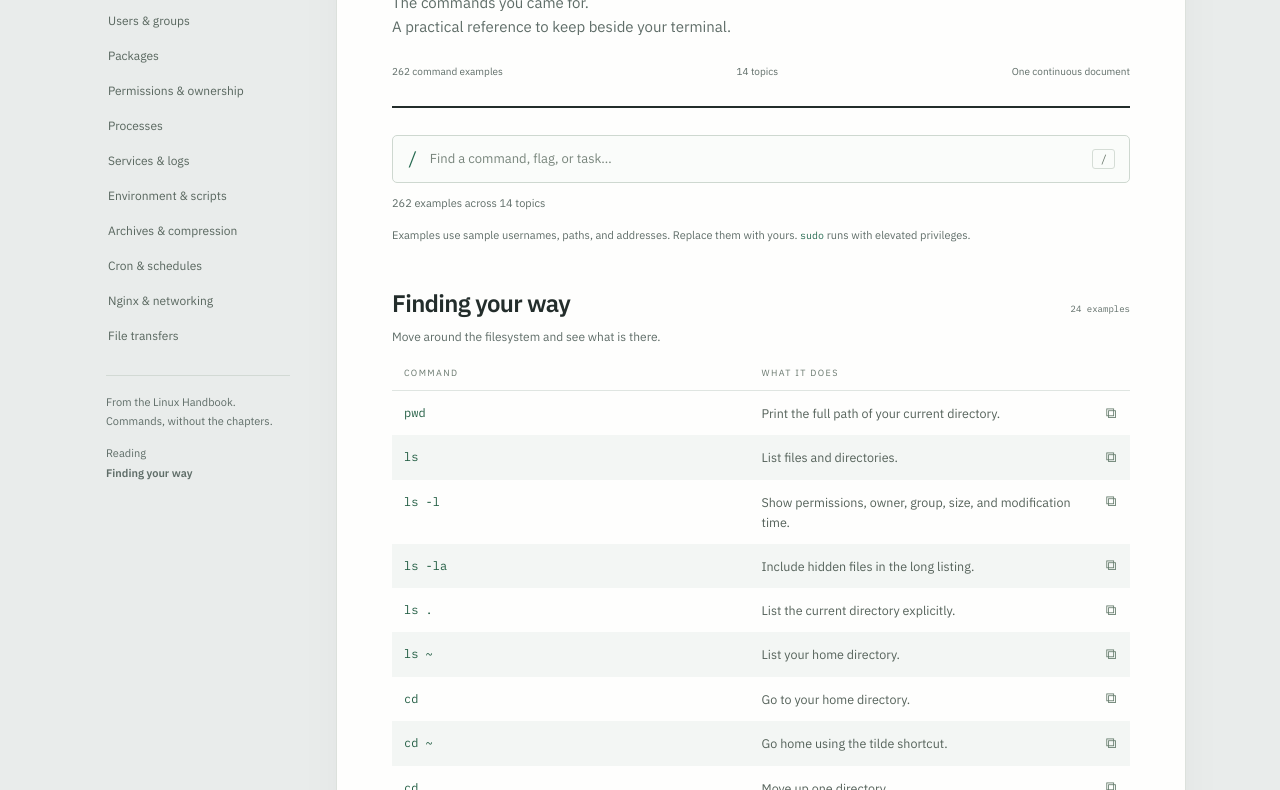
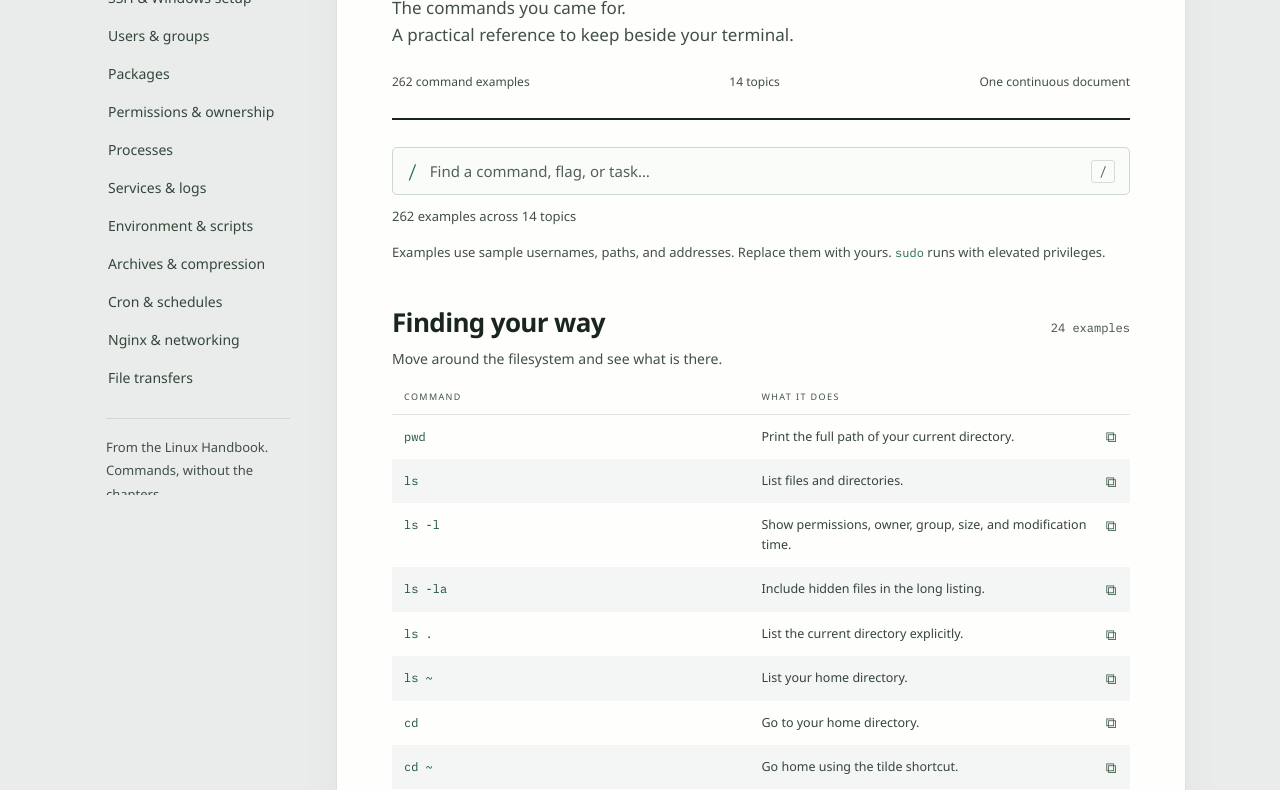
Before and after one commit to arpandrv/linux-cheatsheet, a website: page index.html in a window 1280 px wide. Shown: the part 278-1068 px from the top of the page. Drawn offline with Linux system fonts and the light colour scheme.

Commit message:
Improve readability and correct active topic navigation

```diff
--- a/app.js
+++ b/app.js
@@ -27,6 +27,7 @@
   empty.hidden = count !== 0;
   document.body.classList.toggle('searching', words.length > 0);
   status.textContent = words.length ? `${count} matching ${count === 1 ? 'example' : 'examples'}` : `${rows.length} examples across ${sections.length} topics`;
+  updateCurrentTopic();
 }
 search.addEventListener('input', filterCommands);
 clear.addEventListener('click', () => { search.value = ''; filterCommands(); search.focus(); });
@@ -67,14 +68,29 @@
   location.hash = event.target.value;
 });
 
-const observer = new IntersectionObserver(entries => {
-  const current = entries.filter(entry => entry.isIntersecting).sort((a, b) => a.boundingClientRect.top - b.boundingClientRect.top)[0];
-  if (!current) return;
+function updateCurrentTopic() {
+  const visible = sections.filter(section => !section.hidden);
+  const readingLine = document.querySelector('.toolbar').getBoundingClientRect().bottom + 72;
+  const current = visible.findLast(section => section.getBoundingClientRect().top <= readingLine) || visible[0];
   for (const link of navLinks) {
-    if (link.hash === `#${current.target.id}`) link.setAttribute('aria-current', 'location');
+    if (current && link.hash === `#${current.id}`) link.setAttribute('aria-current', 'location');
     else link.removeAttribute('aria-current');
   }
-  document.querySelector('#current-topic').textContent = current.target.dataset.title;
-}, { rootMargin: '-12% 0px -65% 0px' });
-sections.forEach(section => observer.observe(section));
+  document.querySelector('#current-topic').textContent = current?.dataset.title || 'No matching topics';
+}
+
+let observer;
+function observeReadingPosition() {
+  observer?.disconnect();
+  const readingLine = Math.min(innerHeight - 1, document.querySelector('.toolbar').getBoundingClientRect().bottom + 72);
+  // Observe a single reading line; callback entries contain changes, not all visible sections.
+  observer = new IntersectionObserver(updateCurrentTopic, {
+    rootMargin: `-${readingLine}px 0px -${innerHeight - readingLine - 1}px 0px`
+  });
+  sections.forEach(section => observer.observe(section));
+  updateCurrentTopic();
+}
+window.addEventListener('hashchange', () => requestAnimationFrame(updateCurrentTopic));
+window.addEventListener('resize', observeReadingPosition);
+observeReadingPosition();
 filterCommands();
--- a/source.css
+++ b/source.css
@@ -2,15 +2,13 @@
 @source "./index.html";
 @source "./app.js";
 
-@font-face { font-family: Plex; src: url('./fonts/sans.woff2') format('woff2'); font-style: normal; font-weight: 400; font-display: swap; }
-@font-face { font-family: Plex; src: url('./fonts/sans-semibold.woff2') format('woff2'); font-style: normal; font-weight: 600 800; font-display: swap; }
 @font-face { font-family: 'Plex Mono'; src: url('./fonts/mono.woff2') format('woff2'); font-style: normal; font-weight: 400; font-display: swap; }
-@theme { --font-sans: Plex, 'Segoe UI', sans-serif; --font-mono: 'Plex Mono', Consolas, monospace; }
+@theme { --font-sans: 'Segoe UI', 'Helvetica Neue', Arial, sans-serif; --font-mono: 'Plex Mono', Consolas, monospace; }
 @layer base { @media print { .command-section[hidden] { display: block !important; } .command-row[hidden] { display: grid !important; } } }
 
-:root { --canvas: #e9eceb; --paper: #fefefd; --ink: #232d2b; --muted: #5f6d68; --accent: #24694f; --line: #dfe5e1; --tint: #f3f6f4; --reading-scale: 1; color-scheme: light; }
-html { scroll-padding-top: 110px; }
-body { margin: 0; background: var(--canvas); color: var(--ink); font-family: Plex, 'Segoe UI', sans-serif; -webkit-font-smoothing: antialiased; }
+:root { --canvas: #e9eceb; --paper: #fefefd; --ink: #19251e; --muted: #414f46; --accent: #24694f; --line: #dfe5e1; --tint: #f3f6f4; --reading-scale: 1; color-scheme: light; }
+html { scroll-padding-top: 90px; }
+body { margin: 0; background: var(--canvas); color: var(--ink); font-family: 'Segoe UI', 'Helvetica Neue', Arial, sans-serif; -webkit-font-smoothing: antialiased; }
 button, select, input { font: inherit; }
 button, select, a { -webkit-tap-highlight-color: transparent; }
 button, select { cursor: pointer; }
@@ -22,52 +20,52 @@
 .skip-link:focus { top: 12px; }
 .toolbar { height: 65px; background: #f7f9f7; border-bottom: 1px solid #d7ddd9; }
 .brand-mark { font-family: 'Plex Mono', monospace; font-size: 19px; color: var(--accent); font-weight: 600; }
-.brand { font-size: 14px; font-weight: 600; letter-spacing: -.3px; }
-.toolbar-note { color: var(--muted); font-size: 12px; border-left: 1px solid #d1d9d4; padding-left: 20px; }
-.control { font-size: 12px; background: transparent; border: 1px solid #d4dcd6; border-radius: 5px; min-height: 34px; padding: 6px 11px; }
+.brand { font-size: 16px; font-weight: 600; letter-spacing: -.3px; }
+.toolbar-note { color: var(--muted); font-size: 14px; border-left: 1px solid #d1d9d4; padding-left: 20px; }
+.control { font-size: 14px; background: transparent; border: 1px solid #d4dcd6; border-radius: 5px; min-height: 34px; padding: 6px 11px; }
 .control:hover { background: #e8eeea; }
 .layout { max-width: 1250px; margin: 0 auto; padding: 36px 28px 64px; display: grid; grid-template-columns: 208px minmax(0, 850px); gap: 34px; justify-content: center; }
 .sidebar { position: sticky; top: 98px; height: calc(100dvh - 128px); overflow-y: auto; align-self: start; scrollbar-width: thin; }
-.sidebar-label { font-size: 11px; font-weight: 600; text-transform: uppercase; letter-spacing: 1.4px; color: var(--muted); margin: 10px 0 14px 12px; }
-.toc-link { display: block; text-decoration: none; font-size: 12px; padding: 8px 10px 8px 12px; border-left: 2px solid transparent; color: #58665e; margin: 1px 0; }
+.sidebar-label { font-size: 12px; font-weight: 600; text-transform: uppercase; letter-spacing: 1.4px; color: var(--muted); margin: 10px 0 14px 12px; }
+.toc-link { display: block; text-decoration: none; font-size: 14px; padding: 8px 10px 8px 12px; border-left: 2px solid transparent; color: #34463a; margin: 1px 0; }
 .toc-link:hover { color: var(--ink); background: #e0e6e1; }
 .toc-link[aria-current] { border-color: var(--accent); background: #dce7df; color: #245c44; font-weight: 600; }
-.sidebar-foot { border-top: 1px solid #d2d9d4; margin: 22px 12px 0; padding-top: 17px; color: var(--muted); font-size: 11px; line-height: 1.8; }
+.sidebar-foot { border-top: 1px solid #d2d9d4; margin: 22px 12px 0; padding-top: 17px; color: var(--muted); font-size: 13px; line-height: 1.8; }
 .sidebar-foot a { text-underline-offset: 3px; }
 .paper { min-width: 0; background: var(--paper); border: 1px solid #dce1dc; box-shadow: 0 3px 8px #263c2e04, 0 16px 45px #263c2e08; padding: 51px 55px 32px; }
-.document-meta { font-size: 10px; text-transform: uppercase; letter-spacing: 1.65px; color: var(--muted); font-weight: 600; }
+.document-meta { font-size: 12px; text-transform: uppercase; letter-spacing: 1.2px; color: var(--muted); font-weight: 600; }
 h1 { font-size: clamp(38px, 4.6vw, 58px); line-height: 1.05; letter-spacing: -2.7px; font-weight: 600; margin: 22px 0 18px; }
 .title-slash { color: var(--accent); }
-.lead { color: var(--muted); font-size: 15px; line-height: 1.6; max-width: 490px; }
-.intro-foot { margin-top: 25px; padding-bottom: 27px; border-bottom: 2px solid var(--ink); display: flex; justify-content: space-between; gap: 10px; font-size: 10px; color: var(--muted); }
+.lead { color: var(--muted); font-size: 17px; line-height: 1.6; max-width: 490px; }
+.intro-foot { margin-top: 25px; padding-bottom: 27px; border-bottom: 2px solid var(--ink); display: flex; justify-content: space-between; gap: 10px; font-size: 12px; color: var(--muted); }
 .search-box { margin: 27px 0 12px; display: flex; align-items: center; gap: 12px; border: 1px solid #ced8d0; border-radius: 5px; background: #fafcfa; padding: 0 14px; min-height: 48px; }
 .search-box:focus-within { outline: 2px solid #24694f38; border-color: var(--accent); }
 .search-symbol { color: var(--accent); font-family: 'Plex Mono', monospace; font-size: 18px; }
-#search { width: 100%; min-width: 0; border: 0; outline: none; background: transparent; font-size: 13px; height: 46px; }
-#search::placeholder { color: #78857c; }
-.keycap { font-family: 'Plex Mono', monospace; font-size: 11px; border: 1px solid #d5ddd6; border-radius: 3px; padding: 1px 7px; color: #677569; }
-#clear-search { font-size: 11px; text-decoration: underline; color: var(--accent); }
-#result-count { font-size: 11px; color: var(--muted); }
-.reading-note { color: var(--muted); font-size: 11px; line-height: 1.65; margin: 15px 0 0; }
-.reading-note code { color: var(--accent); font-family: 'Plex Mono', monospace; font-size: 10px; }
-.command-section { padding-top: 44px; scroll-margin-top: 85px; }
+#search { width: 100%; min-width: 0; border: 0; outline: none; background: transparent; font-size: 15px; height: 46px; }
+#search::placeholder { color: #526158; }
+.keycap { font-family: 'Plex Mono', monospace; font-size: 13px; border: 1px solid #d5ddd6; border-radius: 3px; padding: 1px 7px; color: #425347; }
+#clear-search { font-size: 13px; text-decoration: underline; color: var(--accent); }
+#result-count { font-size: 13px; color: var(--muted); }
+.reading-note { color: var(--muted); font-size: 13px; line-height: 1.65; margin: 15px 0 0; }
+.reading-note code { color: var(--accent); font-family: 'Plex Mono', monospace; font-size: 12px; }
+.command-section { padding-top: 44px; scroll-margin-top: 0; }
 .section-heading { display: flex; align-items: baseline; justify-content: space-between; gap: 15px; }
-.section-heading h2 { font-size: calc(24px * var(--reading-scale)); font-weight: 600; line-height: 1.2; letter-spacing: -.65px; }
+.section-heading h2 { font-size: calc(26px * var(--reading-scale)); font-weight: 600; line-height: 1.2; letter-spacing: -.65px; }
 .section-heading a { text-decoration: none; }
 .section-heading a:hover { color: var(--accent); }
-.section-count { font-family: 'Plex Mono', monospace; font-size: 9px; color: var(--muted); white-space: nowrap; }
-.section-description { margin: 10px 0 20px; color: var(--muted); font-size: calc(12px * var(--reading-scale)); line-height: 1.55; }
-.column-labels { display: grid; grid-template-columns: 1fr 1fr; gap: 24px; padding: 0 35px 10px 12px; border-bottom: 1px solid var(--line); font-size: 9px; text-transform: uppercase; letter-spacing: 1.4px; color: #69786e; }
+.section-count { font-family: 'Plex Mono', monospace; font-size: 12px; color: var(--muted); white-space: nowrap; }
+.section-description { margin: 10px 0 20px; color: var(--muted); font-size: calc(14px * var(--reading-scale)); line-height: 1.55; }
+.column-labels { display: grid; grid-template-columns: 1fr 1fr; gap: 24px; padding: 0 35px 10px 12px; border-bottom: 1px solid var(--line); font-size: 9px; text-transform: uppercase; letter-spacing: 1.4px; color: #425347; }
 .command-row { position: relative; display: grid; grid-template-columns: 1fr 1fr; gap: 24px; padding: 12px 35px 12px 12px; align-items: start; }
 .command-row:nth-child(even) { background: var(--tint); }
-.command-row code { display: block; min-width: 0; font-family: 'Plex Mono', Consolas, monospace; color: #225d43; font-size: calc(12px * var(--reading-scale)); line-height: 1.7; white-space: pre-wrap; overflow-wrap: anywhere; }
-.command-row p { font-size: calc(12.5px * var(--reading-scale)); line-height: 1.6; color: #55625a; margin: 0; }
-.copy-button { position: absolute; right: 4px; top: 7px; width: 30px; height: 30px; color: #647b6b; border-radius: 4px; opacity: 0; font-size: 15px; }
+.command-row code { display: block; min-width: 0; font-family: 'Plex Mono', Consolas, monospace; color: #1b5138; font-size: calc(12px * var(--reading-scale)); line-height: 1.7; white-space: pre-wrap; overflow-wrap: anywhere; }
+.command-row p { font-size: calc(12.5px * var(--reading-scale)); line-height: 1.6; color: #35443b; margin: 0; }
+.copy-button { position: absolute; right: 4px; top: 7px; width: 30px; height: 30px; color: #415f4a; border-radius: 4px; opacity: 0; font-size: 15px; }
 .command-row:hover .copy-button, .copy-button:focus-visible { opacity: 1; }
 .copy-button:hover { background: #e0e9e1; color: var(--accent); }
 .caution-label { display: inline; font-size: 9px; font-weight: 600; color: #785728; margin-right: 5px; }
-.note { padding: 14px 17px; margin-top: 18px; background: #f0f5f0; border-left: 2px solid #76947d; font-size: 11px; line-height: 1.75; color: #4b6451; }
-.note code { font-family: 'Plex Mono', monospace; font-size: 10px; }
+.note { padding: 14px 17px; margin-top: 18px; background: #f0f5f0; border-left: 2px solid #76947d; font-size: 13px; line-height: 1.75; color: #354d3c; }
+.note code { font-family: 'Plex Mono', monospace; font-size: 12px; }
 .note strong { font-weight: 600; color: #314b37; }
 .note a { text-underline-offset: 2px; }
 .quick-keys { display: grid; grid-template-columns: 1fr 1fr; column-gap: 24px; row-gap: 9px; margin-top: 10px; }
@@ -76,16 +74,16 @@
 .reference-grid { display: grid; grid-template-columns: 80px 1fr; gap: 7px 12px; margin-top: 10px; }
 .reference-grid dt { font-family: 'Plex Mono', monospace; }
 .searching .supplement { display: none; }
-.document-footer { border-top: 1px solid var(--line); margin-top: 46px; padding-top: 20px; font-size: 10px; color: var(--muted); line-height: 1.7; }
+.document-footer { border-top: 1px solid var(--line); margin-top: 46px; padding-top: 20px; font-size: 12px; color: var(--muted); line-height: 1.7; }
 .document-footer a { text-underline-offset: 3px; }
-#toast { position: fixed; bottom: 26px; left: 50%; transform: translateX(-50%); z-index: 60; background: #243b2e; color: #f4f7f4; padding: 12px 20px; border-radius: 6px; font-size: 12px; max-width: 90vw; width: max-content; box-shadow: 0 4px 20px #13221920; }
+#toast { position: fixed; bottom: 26px; left: 50%; transform: translateX(-50%); z-index: 60; background: #243b2e; color: #f4f7f4; padding: 12px 20px; border-radius: 6px; font-size: 14px; max-width: 90vw; width: max-content; box-shadow: 0 4px 20px #13221920; }
 #empty { padding: 52px 12px; text-align: center; }
 #empty h2 { font-size: 22px; font-weight: 600; }
-#empty p { font-size: 13px; color: var(--muted); margin: 10px 0 18px; }
+#empty p { font-size: 15px; color: var(--muted); margin: 10px 0 18px; }
 .mobile-topics { display: none; }
 @media (hover: none) { .copy-button { opacity: 1; } }
 @media (min-width: 1500px) { .layout { max-width: 1320px; grid-template-columns: 210px minmax(0, 880px); gap: 48px; } }
-@media (max-width: 1023px) { .layout { padding: 25px 22px; grid-template-columns: 165px minmax(0, 1fr); gap: 22px; } .paper { padding: 38px 32px 28px; } .toc-link { font-size: 11px; padding-left: 9px; } .toolbar-note { display: none; } }
-@media (max-width: 767px) { .layout { display: block; padding: 18px 12px 35px; } .sidebar { display: none; } .paper { padding: 31px 24px 25px; } .mobile-topics { display: block; width: 100%; margin-top: 17px; font-size: 12px; } .toolbar { height: 58px; padding-left: 16px; padding-right: 16px; } .toolbar .brand { font-size: 12px; } #text-size { padding: 5px; width: 66px; } h1 { font-size: 43px; letter-spacing: -2px; } .intro-foot { font-size: 9px; } .document-meta { font-size: 9px; letter-spacing: 1px; } .section-heading h2 { font-size: calc(22px * var(--reading-scale)); } .section-count { font-size: 8px; } .command-row { grid-template-columns: 1fr; gap: 4px; padding: 12px 34px 13px 12px; } .command-row code { font-size: calc(11.5px * var(--reading-scale)); } .command-row p { font-size: calc(11.5px * var(--reading-scale)); } .copy-button { opacity: 1; } .column-labels { display: none; } .command-section { padding-top: 36px; } .quick-keys { grid-template-columns: 1fr; } .keycap { display: none; } }
+@media (max-width: 1023px) { .layout { padding: 25px 22px; grid-template-columns: 195px minmax(0, 1fr); gap: 22px; } .paper { padding: 38px 32px 28px; } .toc-link { font-size: 13px; padding-left: 9px; } .toolbar-note { display: none; } }
+@media (max-width: 767px) { .layout { display: block; padding: 18px 12px 35px; } .sidebar { display: none; } .paper { padding: 31px 24px 25px; } .mobile-topics { display: block; width: 100%; margin-top: 17px; font-size: 14px; } .toolbar { height: 58px; padding-left: 16px; padding-right: 16px; } .toolbar .brand { font-size: 14px; } #text-size { padding: 5px; width: 66px; } h1 { font-size: 43px; letter-spacing: -2px; } .intro-foot { font-size: 12px; flex-wrap: wrap; } .document-meta { font-size: 11px; letter-spacing: 1px; } .section-heading h2 { font-size: calc(24px * var(--reading-scale)); } .section-count { font-size: 11px; } .command-row { grid-template-columns: 1fr; gap: 4px; padding: 12px 34px 13px 12px; } .command-row code { font-size: calc(11.5px * var(--reading-scale)); } .command-row p { font-size: calc(11.5px * var(--reading-scale)); } .copy-button { opacity: 1; } .column-labels { display: none; } .command-section { padding-top: 36px; } .quick-keys { grid-template-columns: 1fr; } .keycap { display: none; } }
 @media (max-width: 380px) { .paper { padding-left: 18px; padding-right: 18px; } .toolbar .brand-mark { display: none; } .intro-foot { flex-wrap: wrap; } h1 { font-size: 38px; } }
 @media print { body { background: white; } .toolbar, .sidebar, .mobile-topics, .search-box, .reading-note, #result-count, .copy-button, #toast, #empty, .skip-link { display: none !important; } .layout { display: block; padding: 0; max-width: none; } .paper { border: 0; padding: 0; box-shadow: none; } .command-section, .command-row, .supplement { display: block !important; } .command-row { display: grid !important; grid-template-columns: 1fr 1fr; break-inside: avoid; } .command-section { padding-top: 25px; } .section-heading { break-after: avoid; } .column-labels { display: grid; } .command-row:nth-child(even) { background: #f3f6f4; print-color-adjust: exact; } .section-count { display: none; } h1 { font-size: 38px; } }
```
Also changed, not shown: index.html (+1 -1 lines), README.md, fonts/LICENSE-sans.txt (deleted), fonts/sans-semibold.woff2 (deleted), fonts/sans.woff2 (deleted), style.css.
